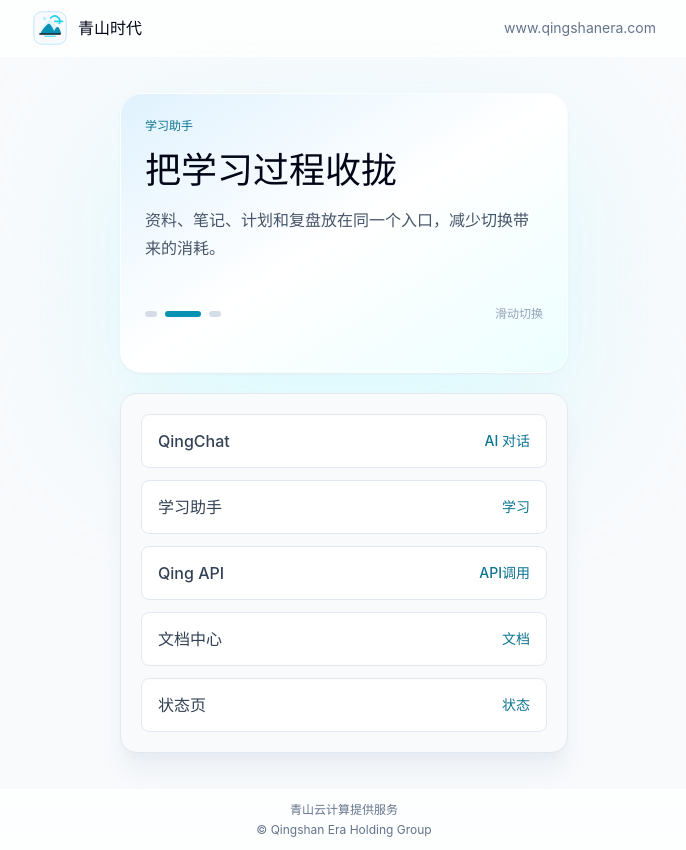
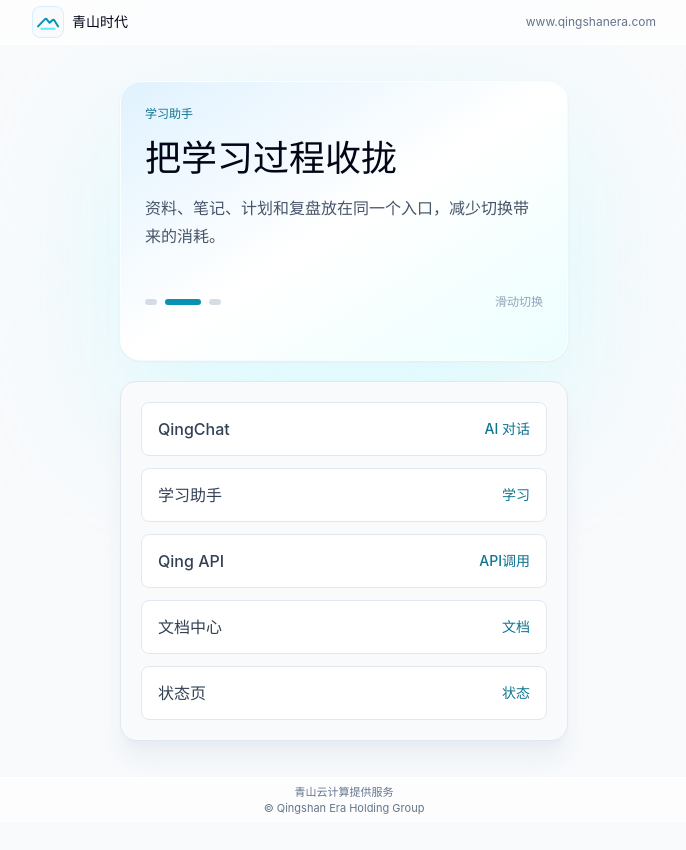
Before and after one commit to C8590/qingshanera-home, a React (Vite) app: page / in a window 1280 px wide. Shown: the whole page, without its empty margins (296-982 px from the left). After the commit the page ends 822 px from the top, so only its background shows below. Built offline with nearby package versions, Linux system fonts and the light colour scheme.

Commit message:
Simplify logo and chrome bars

```diff
--- a/src/App.jsx
+++ b/src/App.jsx
@@ -101,25 +101,25 @@
 
   return (
     <div className="flex min-h-screen flex-col bg-slate-50 text-slate-900">
-      <header className="sticky top-0 z-30 border-b border-white/60 bg-white/70 backdrop-blur-xl">
-        <nav className="mx-auto flex max-w-md items-center justify-between gap-4 px-5 py-2.5 sm:max-w-2xl sm:px-6">
+      <header className="sticky top-0 z-30 border-b border-white/60 bg-white/65 backdrop-blur-xl">
+        <nav className="mx-auto flex max-w-md items-center justify-between gap-3 px-5 py-1.5 sm:max-w-2xl sm:px-6">
           <a
             href="#top"
-            className="flex min-w-0 items-center gap-2.5"
+            className="flex min-w-0 items-center gap-2"
             aria-label="青山时代首页"
           >
             <img
-              className="size-9 shrink-0 rounded-lg"
+              className="size-8 shrink-0 rounded-lg"
               src="/qingshan-era-logo.svg"
               alt="青山时代 Logo"
             />
-            <span className="truncate text-base font-semibold tracking-normal text-slate-950">
+            <span className="truncate text-sm font-semibold tracking-normal text-slate-950">
               青山时代
             </span>
           </a>
 
           <div className="min-w-0 shrink text-right">
-            <p className="truncate text-xs text-slate-500 sm:text-sm">
+            <p className="truncate text-xs text-slate-500">
               www.qingshanera.com
             </p>
           </div>
@@ -190,7 +190,7 @@
         </section>
       </main>
 
-      <footer className="border-t border-white/60 bg-white/70 px-5 py-2.5 text-center text-xs leading-5 text-slate-500 backdrop-blur-xl">
+      <footer className="border-t border-white/60 bg-white/65 px-5 py-1.5 text-center text-[11px] leading-4 text-slate-500 backdrop-blur-xl">
         <div className="mx-auto max-w-md sm:max-w-2xl">
           <p>青山云计算提供服务</p>
           <p>© Qingshan Era Holding Group</p>
```
Also changed, not shown: public/favicon.svg, public/qingshan-era-logo.svg.
